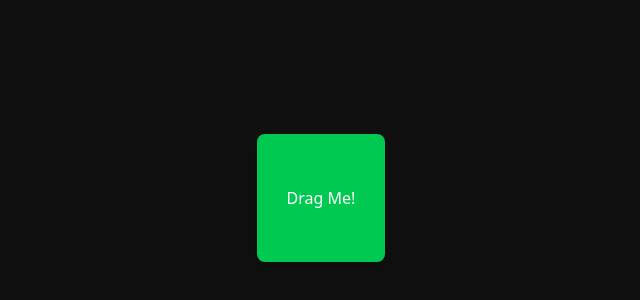
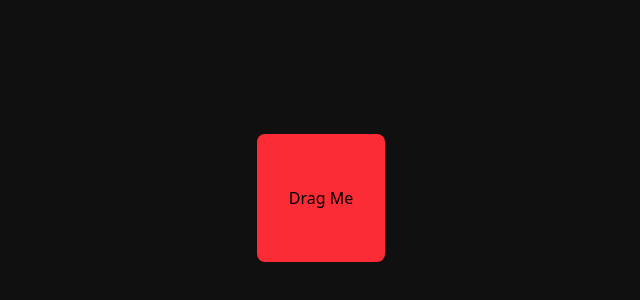
Before and after one commit to Tamalckb531/Learning-Motion, a Next.js app in the folder demos/: page / in a window 1280 px wide. Shown: the part 202-502 px from the top of the page, without its empty margins (319-959 px from the left). Built offline with nearby package versions, Linux system fonts and the light colour scheme.

Commit message:
Gestures -> add Rotate on drag

```diff
--- a/demos/src/app/page.tsx
+++ b/demos/src/app/page.tsx
@@ -9,8 +9,8 @@ export default function Home() {
   return (
     <div className="">
       {/* <SwappableCard /> */}
-      <DraggableBox />
-      {/* <RotateOnDrag/> */}
+      {/* <DraggableBox /> */}
+      <RotateOnDrag />
       {/* <TapToChangeColor/> */}
       {/* <LongPressToChange /> */}
       {/* <GestureBasedImgGal /> */}
--- a/demos/src/projects/Gestures/RotateOnDrag.tsx
+++ b/demos/src/projects/Gestures/RotateOnDrag.tsx
@@ -1,7 +1,26 @@
-import React from "react";
+"use client";
+
+import { useState } from "react";
+import { motion } from "motion/react";
 
 const RotateOnDrag = () => {
-  return <div>RotateOnDrag</div>;
+  const [rotation, setRotation] = useState(0);
+
+  const handleDrag = (_: any, info: any) => {
+    const newRotation = rotation + info.offset.x;
+    setRotation(newRotation);
+  };
+
+  return (
+    <motion.div
+      className=" w-32 h-32 bg-red-500 rounded-lg flex items-center justify-center"
+      drag
+      onDrag={handleDrag}
+      style={{ rotate: rotation }}
+    >
+      Drag Me
+    </motion.div>
+  );
 };
 
 export default RotateOnDrag;
```
